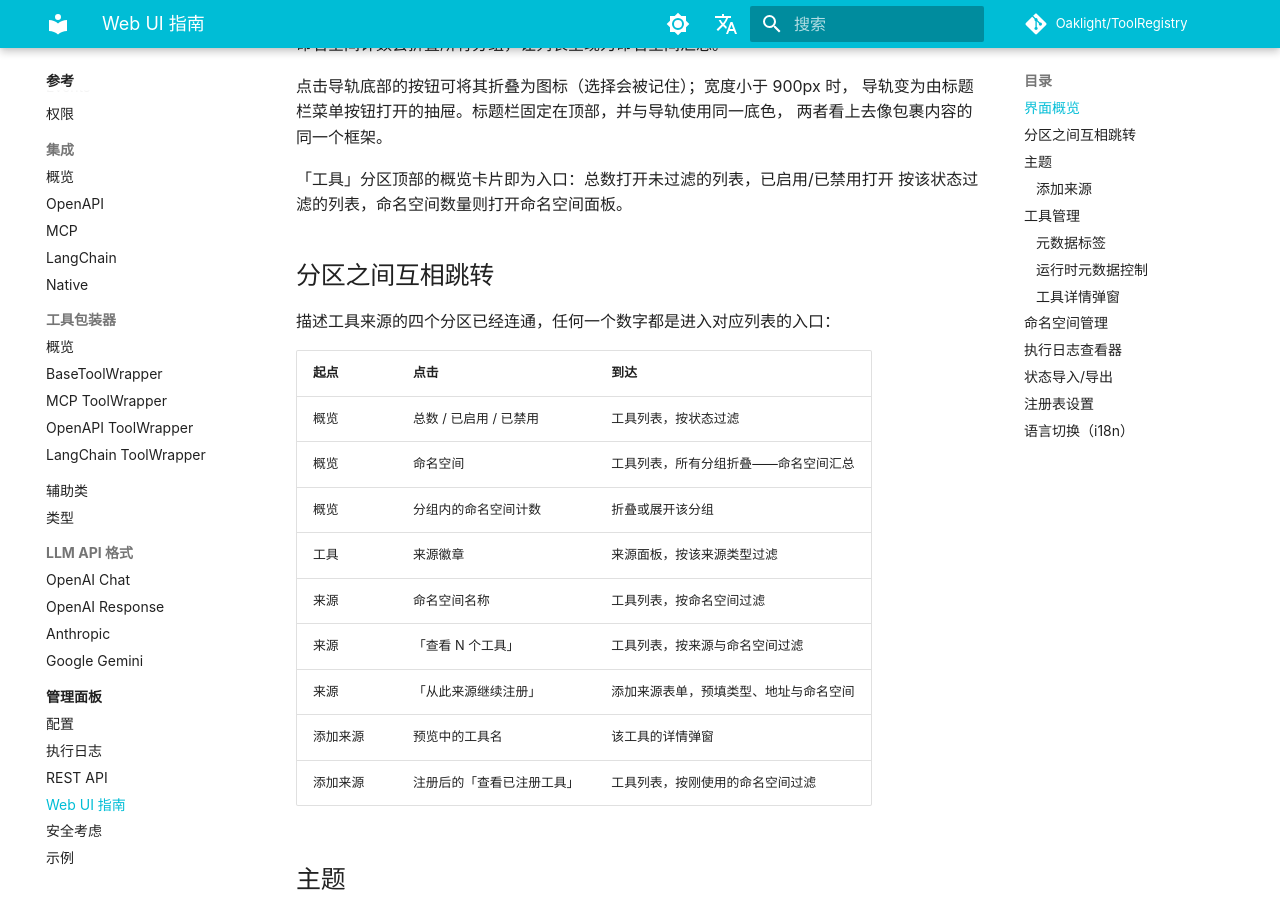
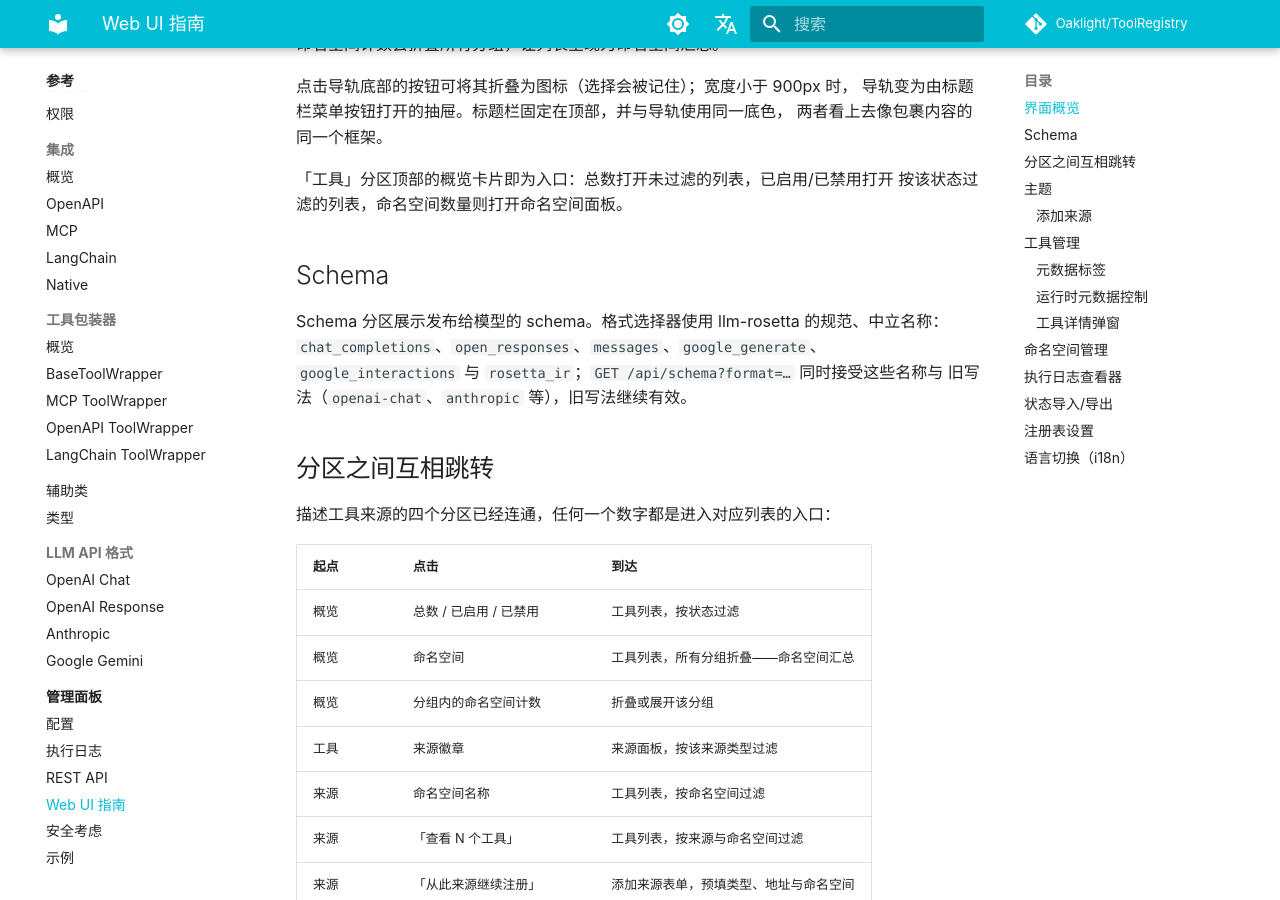
Before and after one commit to Oaklight/ToolRegistry, an MkDocs documentation site: the page built from docs/admin/web-ui.md, in a window 1280 px wide and 900 px high, scrolled down 684 px. Built offline with MkDocs 1.6.1 and Material for MkDocs 9.7.7, drawn with Linux system fonts in a browser that asks for light colours; some web fonts are replaced; comment, search, counter and statistics services are not loaded.

Commit message:
docs(admin): 规范化的 schema 格式名称

```diff
--- a/docs/admin/web-ui.md
+++ b/docs/admin/web-ui.md
@@ -23,6 +23,13 @@
 
 「工具」分区顶部的概览卡片即为入口：总数打开未过滤的列表，已启用/已禁用打开
 按该状态过滤的列表，命名空间数量则打开命名空间面板。
+
+## Schema
+
+Schema 分区展示发布给模型的 schema。格式选择器使用 llm-rosetta 的规范、中立名称：
+`chat_completions`、`open_responses`、`messages`、`google_generate`、
+`google_interactions` 与 `rosetta_ir`；`GET /api/schema?format=…` 同时接受这些名称与
+旧写法（`openai-chat`、`anthropic` 等），旧写法继续有效。
 
 ## 分区之间互相跳转
 
```
Also changed, not shown: docs/changelog.md (+1 -0 lines).
